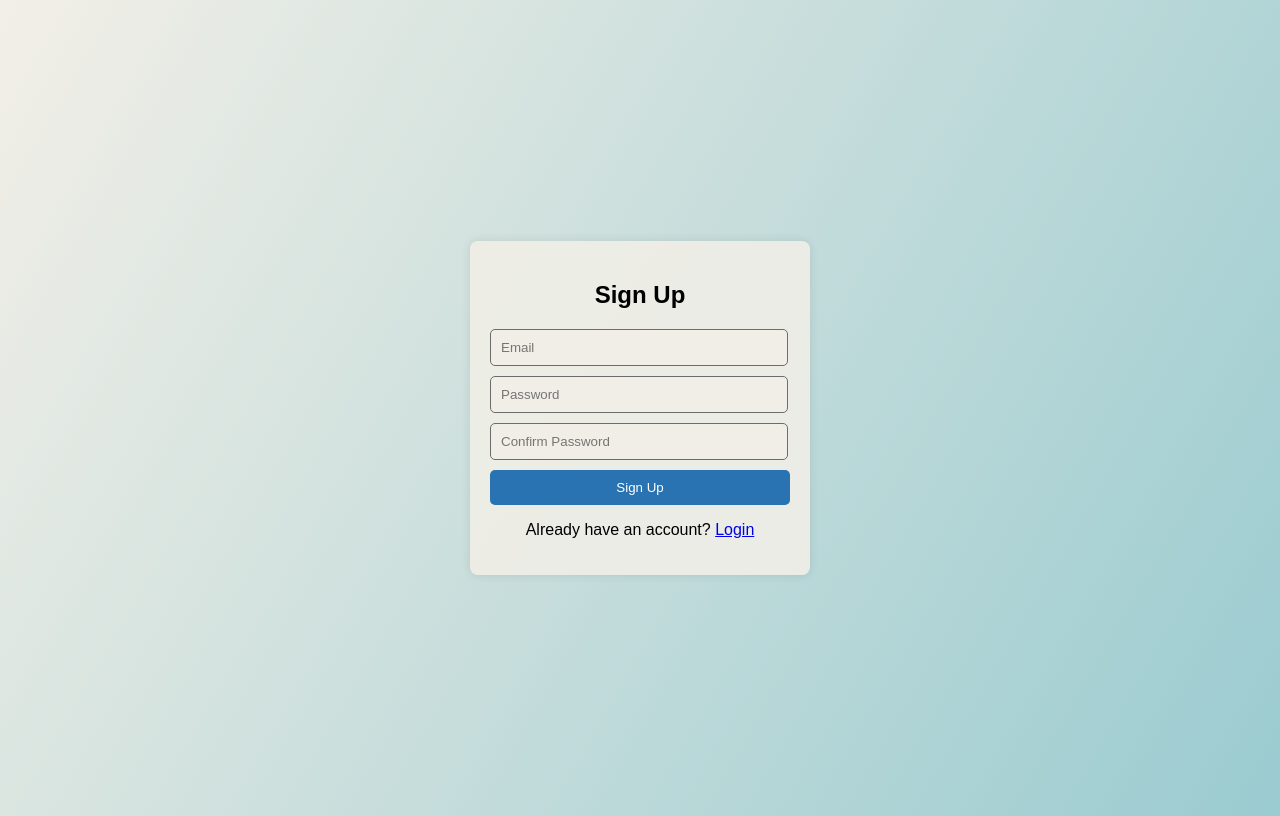
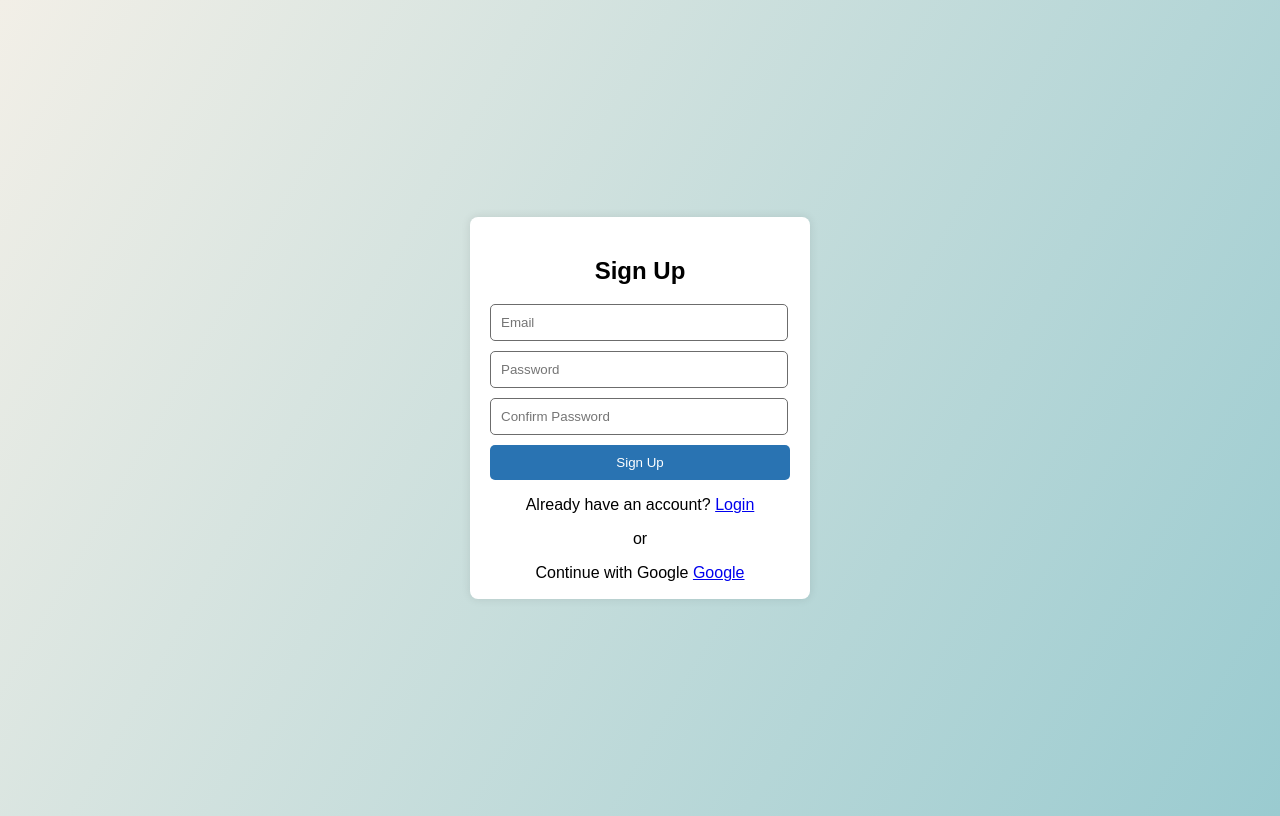
Before and after one commit to Amankhare01/Realtime-Chat, a React (Vite) app in the folder frontend/: page /signup in a window 1280 px wide. Built offline with nearby package versions, Linux system fonts and the light colour scheme.

Commit message:
refactor: clean up login and signup components, update styles

```diff
--- a/frontend/src/component/Login.jsx
+++ b/frontend/src/component/Login.jsx
@@ -30,11 +30,7 @@ const Login = () => {
         />
         <button type="submit">Login</button>
       </form>
-      <p>
-        <h5>Don&#39;t have an account? <Link to="/signup">Sign up</Link></h5><br />
-        <h5>Continue with Google <Link to="/">Google</Link></h5>
-
-      </p>
+        <p>Don&#39;t have an account? <Link to="/signup">Sign up</Link></p><br />
     </div>
   );
 };
--- a/frontend/src/component/Signup.jsx
+++ b/frontend/src/component/Signup.jsx
@@ -67,7 +67,8 @@ const Signup = () => {
       <p>
         Already have an account? <Link to="/login">Login</Link>
       </p>
-
+      <p className="login">or</p><br />
+        <p className="login">Continue with Google <Link to="/">Google</Link></p>
       <ToastContainer />
     </div>
   );
--- a/frontend/src/index.css
+++ b/frontend/src/index.css
@@ -8,7 +8,7 @@ body {
 }
 
 .login-container, .signup-container {
-  background: #f2efe7dd;
+  background: #ffffff;
   padding: 20px;
   border-radius: 8px;
   box-shadow: 0 0 10px rgba(0, 0, 0, 0.1);
@@ -19,7 +19,7 @@ body {
 input {
   display: block;
   width: 92%;
-  background-color: #f2efe7dd;
+  background-color: #ffffff;
   margin: 10px 0;
   padding: 10px;
   border: 1px solid #6c6c6c;
@@ -39,3 +39,7 @@ button {
 button:hover {
   background-color: #0056b3;
 }
+.login{
+  margin-bottom: -3px;
+  margin-top: 1px;
+}
```
